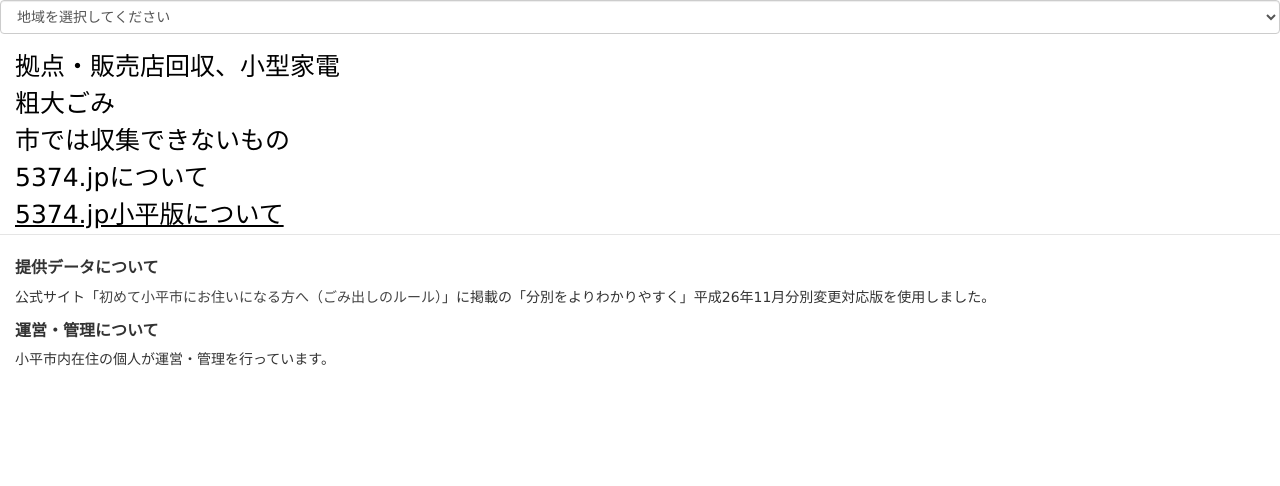
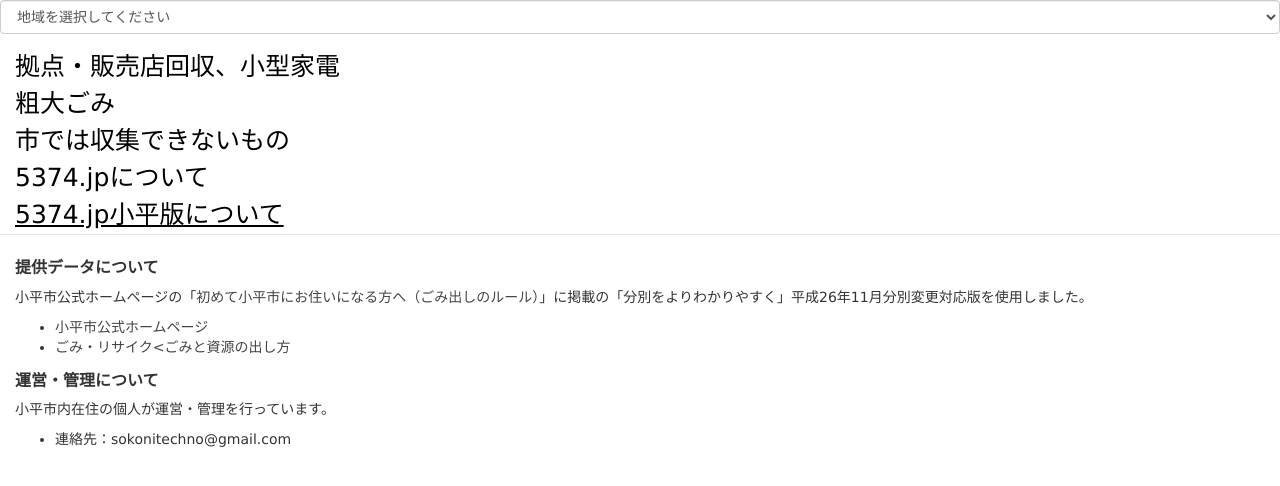
Before and after one commit to civic-hack-kodaira/5374, a plain HTML site: page index.html in a window 1280 px wide. Both pictures are taken after a click on the link "5374.jp小平版について". Drawn offline with Linux system fonts and the light colour scheme.

Commit message:
Update index.html

```diff
--- a/index.html
+++ b/index.html
@@ -18,7 +18,10 @@
     #collapse3_1 .accordion-inner li > small,
     #collapse3_2 .accordion-inner li > small,
     #collapse3_3 .accordion-inner li > small{ font-size: 10px; }
-    #collapse3_0-1 a{ color: #444; }
+    #collapse3_0-1 a,
+    #collapse3_0-1 a:hover,
+    #collapse3_0-1 a:active{ color: #444; }
+    .addr_acnt:after{ content:"@"; }
   </style>
   <div id="accordion"></div>
   <select class="form-control" id="select_area"></select>
@@ -640,10 +643,12 @@ CfKは市民のための組織です。行政や民間企業の影響を受け
         <div class="accordion-inner">
           <div>
             <h3>提供データについて</h3>
-            <p>公式サイト「<a href="http://www.city.kodaira.tokyo.jp/kurashi/042/042362.html" target="_blank">初めて小平市にお住いになる方へ（ごみ出しのルール）</a>」に掲載の「分別をよりわかりやすく」平成26年11月分別変更対応版を使用しました。</p>
+            <p>小平市公式ホームページの「<a href="http://www.city.kodaira.tokyo.jp/kurashi/042/042362.html" target="_blank">初めて小平市にお住いになる方へ（ごみ出しのルール）</a>」に掲載の「分別をよりわかりやすく」平成26年11月分別変更対応版を使用しました。<ul><li><a href="http://www.city.kodaira.tokyo.jp/" target="_blank">小平市公式ホームページ<br /></li>
+                <li><a href="http://www.city.kodaira.tokyo.jp/kurashi/index16001.html" target="_blank">ごみ・リサイク&lt;ごみと資源の出し方</a></li></ul></p>
 
             <h3>運営・管理について</h3>
-            <p>小平市内在住の個人が運営・管理を行っています。</p>
+            <p>小平市内在住の個人が運営・管理を行っています。<br>
+              <ul><li>連絡先：<span class="addr_acnt">sokonitechno</span>gmail.com</li></ul></p>
           </div>
         </div>
       </div>
```
